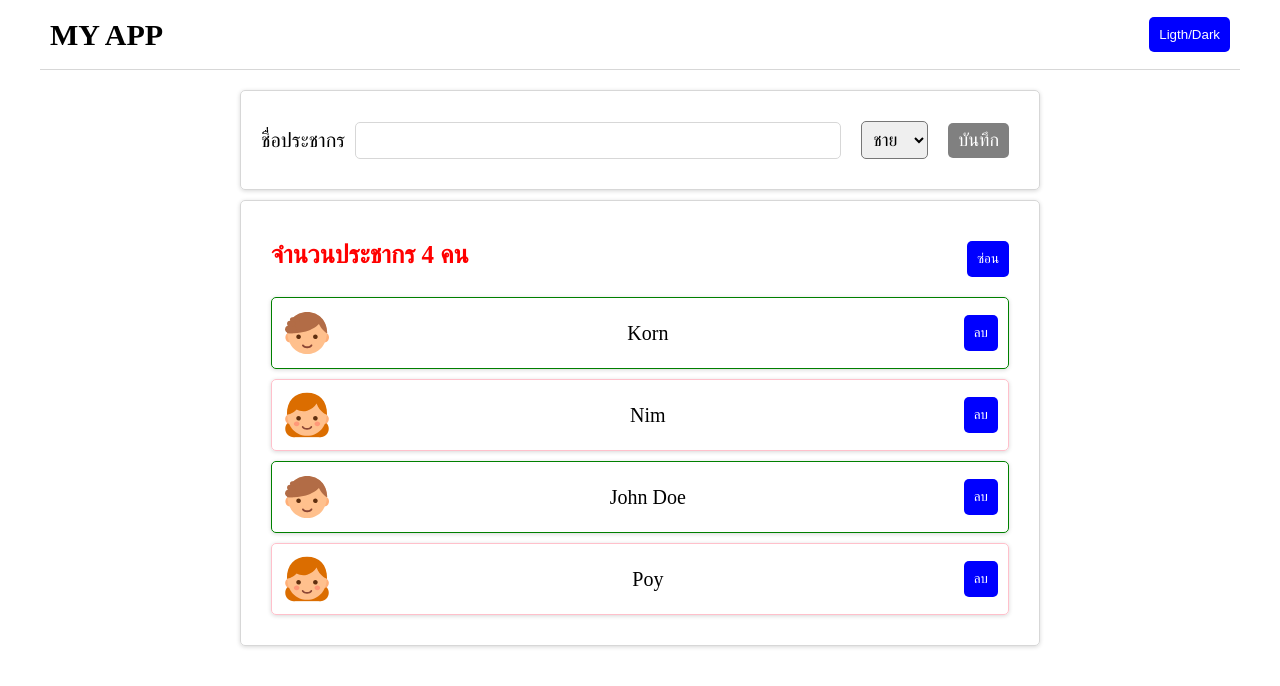
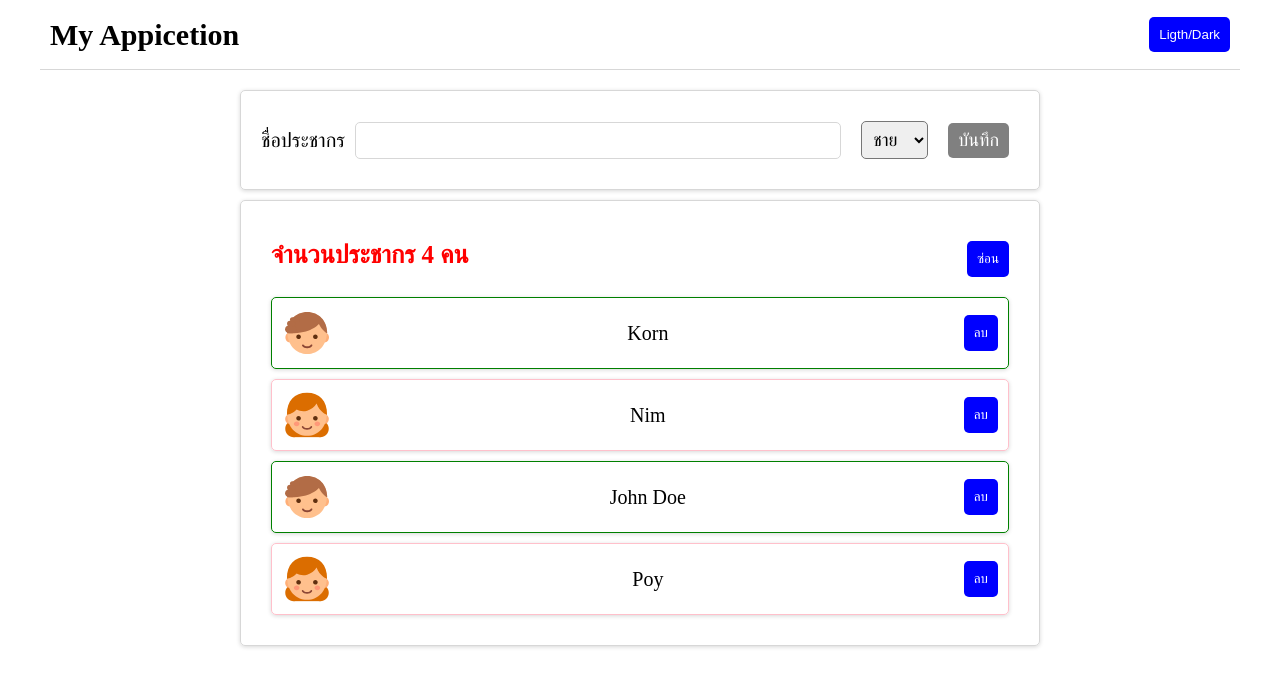
Before and after one commit to golfkornphisit/React-Learn, a React (Vite) app in the folder react_app/: page / in a window 1280 px wide. Shown: the top 686 px of the page. Built offline with nearby package versions, Linux system fonts and the light colour scheme.

Commit message:
befor ex24

```diff
--- a/react_app/src/App.jsx
+++ b/react_app/src/App.jsx
@@ -1,7 +1,7 @@
 import Header from "./components/Header";
 import PersonList from "./components/PersonList";
 import AddForm from "./components/AddForm";
-import { useState } from "react";
+import { useState, useEffect } from "react";
 import "./App.css";
 
 function App() {
@@ -15,9 +15,13 @@ function App() {
         const result = data.filter((user) => user.id !== id); // filter out the user with the given id
         setData(result); // update the state with the new data
     }
+    useEffect(() => {
+        console.log("Render Component")
+    },[data]); // useEffect to log when data changes
+
   return (
     <div className="App">
-      <Header title="MY APP"/>
+      <Header title="My Appicetion"/>
       <main>
         <AddForm data={data} setData={setData}/>
         <PersonList data={data} deleteUser={deleteUser}/>
```
